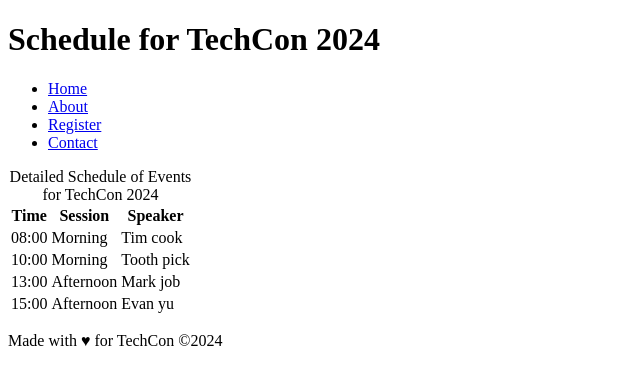
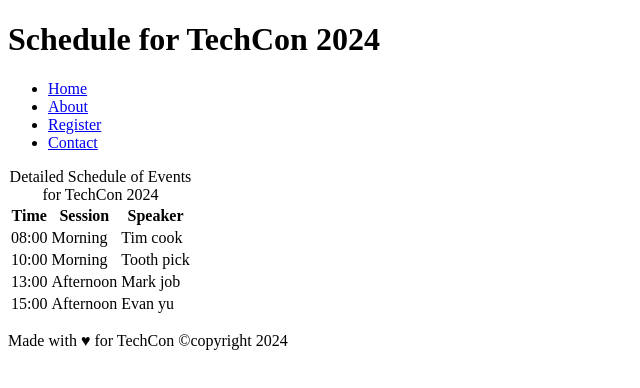
Before and after one commit to limtom/TechCon_HTML, a plain HTML site: page techcon_website/schedule.html in a window 1280 px wide. Shown: the full height of the page, 0-640 px from the left. Drawn offline with Linux system fonts and the light colour scheme.

Commit message:
schedule-page fixed

```diff
--- a/techcon_website/schedule.html
+++ b/techcon_website/schedule.html
@@ -54,7 +54,7 @@
       </table>
     </main>
     <footer>
-      <p>Made with &hearts; for TechCon &copy;2024</p>
+      <p>Made with &hearts; for TechCon &copy;copyright 2024</p>
     </footer>
   </body>
 </html>
```
